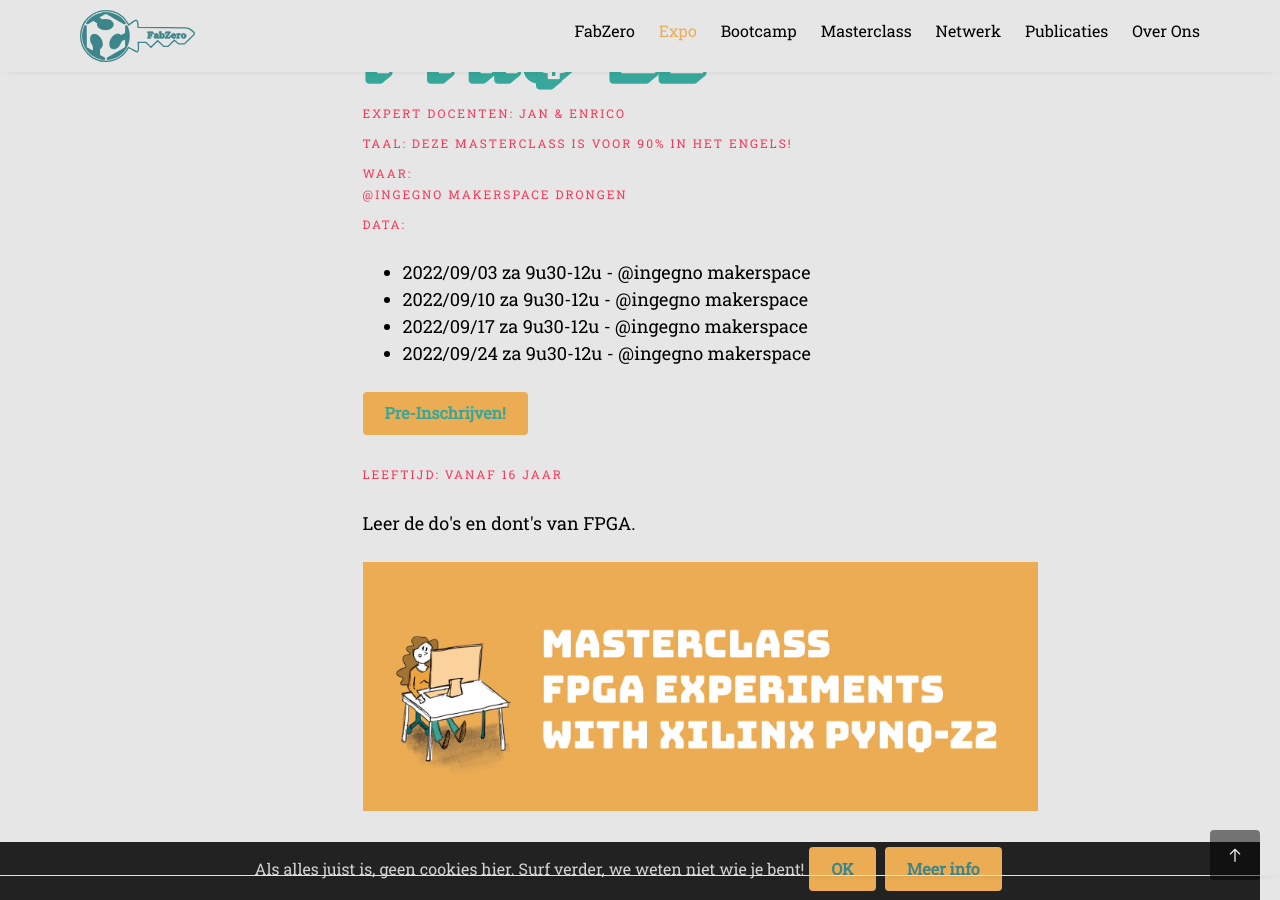
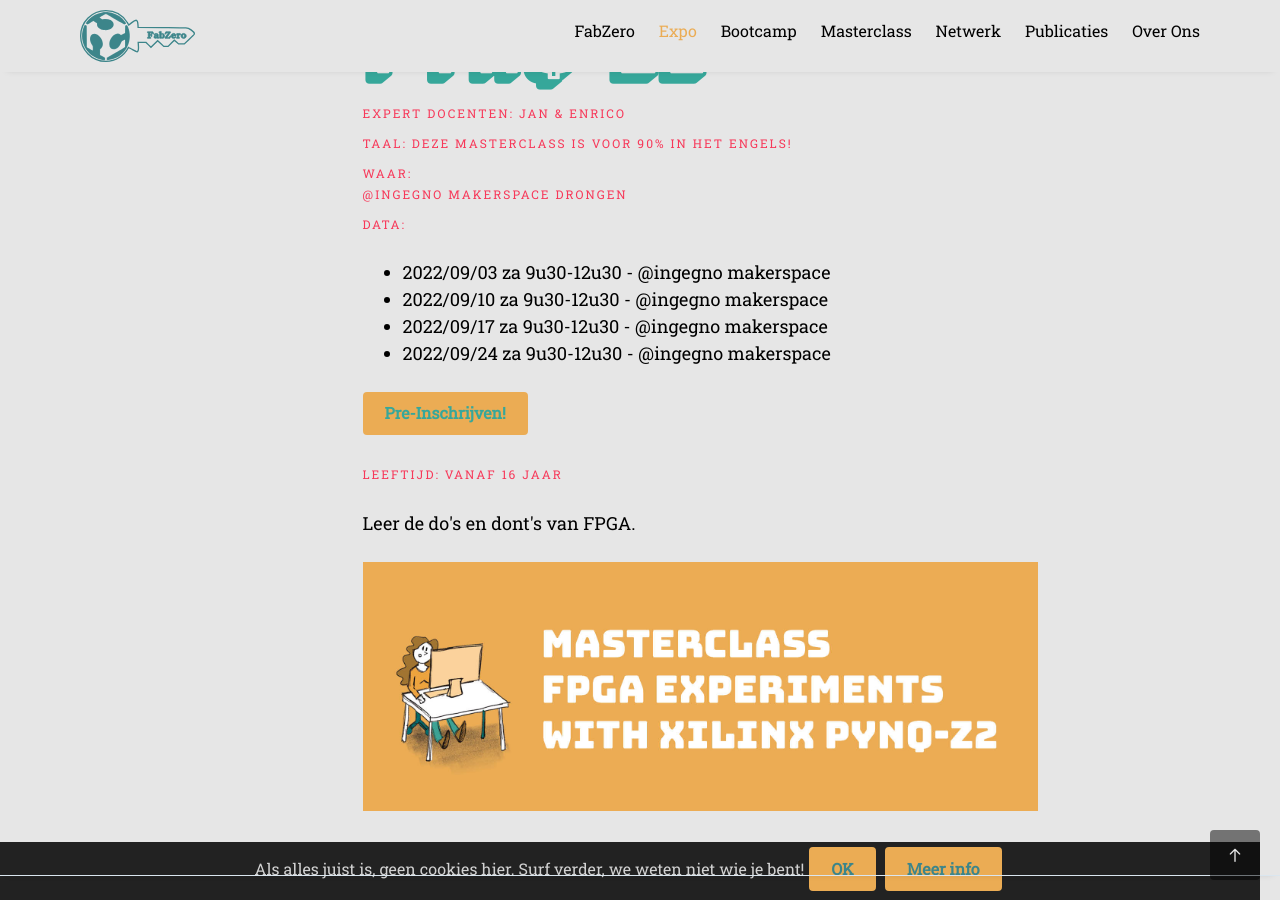
Before and after one commit to IngegnoMakerSpace/inclusievekets, a Jekyll site: the page built from _pages/2022mclass_fpga.html, in a window 1280 px wide and 900 px high, scrolled down 573 px. Built offline with Jekyll 4.4.1, drawn with Linux system fonts in a browser that asks for light colours; nearby versions of some CDN libraries; some web fonts are replaced; some of the changed text lies outside the part shown.

Commit message:
corrections in masterclasses

```diff
--- a/_includes/navbar.html
+++ b/_includes/navbar.html
@@ -36,7 +36,7 @@
               <li><a href="{{ site.baseurl }}/mclassknitwear">Knit &amp; Wear</a></li>
               <li><a href="{{ site.baseurl }}/mclassarduino">Arduino</a></li>
               <li><a href="{{ site.baseurl }}/mclasskeramiek">Cross-over - Keramiek</a></li>
-              <li><a href="{{ site.baseurl }}/mclassneon">Neon Light</a></li>mclassfpga
+              <li><a href="{{ site.baseurl }}/mclassneon">Neon Light</a></li>
               <li><a href="{{ site.baseurl }}/mclassfpga">FPGA - PYNQ-Z2</a></li>
             </ul>
           </li>
--- a/_pages/2022mclass_fpga.html
+++ b/_pages/2022mclass_fpga.html
@@ -36,10 +36,10 @@
                   <span>Waar:<br/> @ingegno makerspace Drongen</span>
                     <span>Data: </span>
                   <ul>
-                    <li>2022/09/03 za 9u30-12u - @ingegno makerspace</li>
-                    <li>2022/09/10 za 9u30-12u - @ingegno makerspace</li>
-                    <li>2022/09/17 za 9u30-12u - @ingegno makerspace</li>
-                    <li>2022/09/24 za 9u30-12u - @ingegno makerspace</li>
+                    <li>2022/09/03 za 9u30-12u30 - @ingegno makerspace</li>
+                    <li>2022/09/10 za 9u30-12u30 - @ingegno makerspace</li>
+                    <li>2022/09/17 za 9u30-12u30 - @ingegno makerspace</li>
+                    <li>2022/09/24 za 9u30-12u30 - @ingegno makerspace</li>
                   </ul>
                   <p>
               <a href="https://forms.gle/BmdDi1bsWF5dKLpq7" target="_blank" class="btn btn-primary"><strong>Pre-Inschrijven!</strong></a></p>
@@ -79,10 +79,10 @@
                   <h3>Praktisch</h3>
                   <ul>
                     <li>Voor wie? vanaf 16 jaar</li>
-                    <li>2022/09/03 za 9u30-12u - @ingegno makerspace</li>
-                    <li>2022/09/10 za 9u30-12u - @ingegno makerspace</li>
-                    <li>2022/09/17 za 9u30-12u - @ingegno makerspace</li>
-                    <li>2022/09/24 za 9u30-12u - @ingegno makerspace</li>
+                    <li>2022/09/03 za 9u30-12u30 - @ingegno makerspace</li>
+                    <li>2022/09/10 za 9u30-12u30 - @ingegno makerspace</li>
+                    <li>2022/09/17 za 9u30-12u30 - @ingegno makerspace</li>
+                    <li>2022/09/24 za 9u30-12u30 - @ingegno makerspace</li>
                     <li>Waar?<br/>  Ingegno Maker Space, Antoon Catriestraat 6, 9031 Drongen
 
                     </li>
```
Also changed, not shown: _pages/2022mclass_dig_text2.html (+6 -6 lines), _pages/2022mclass_making.html (+4 -4 lines).
